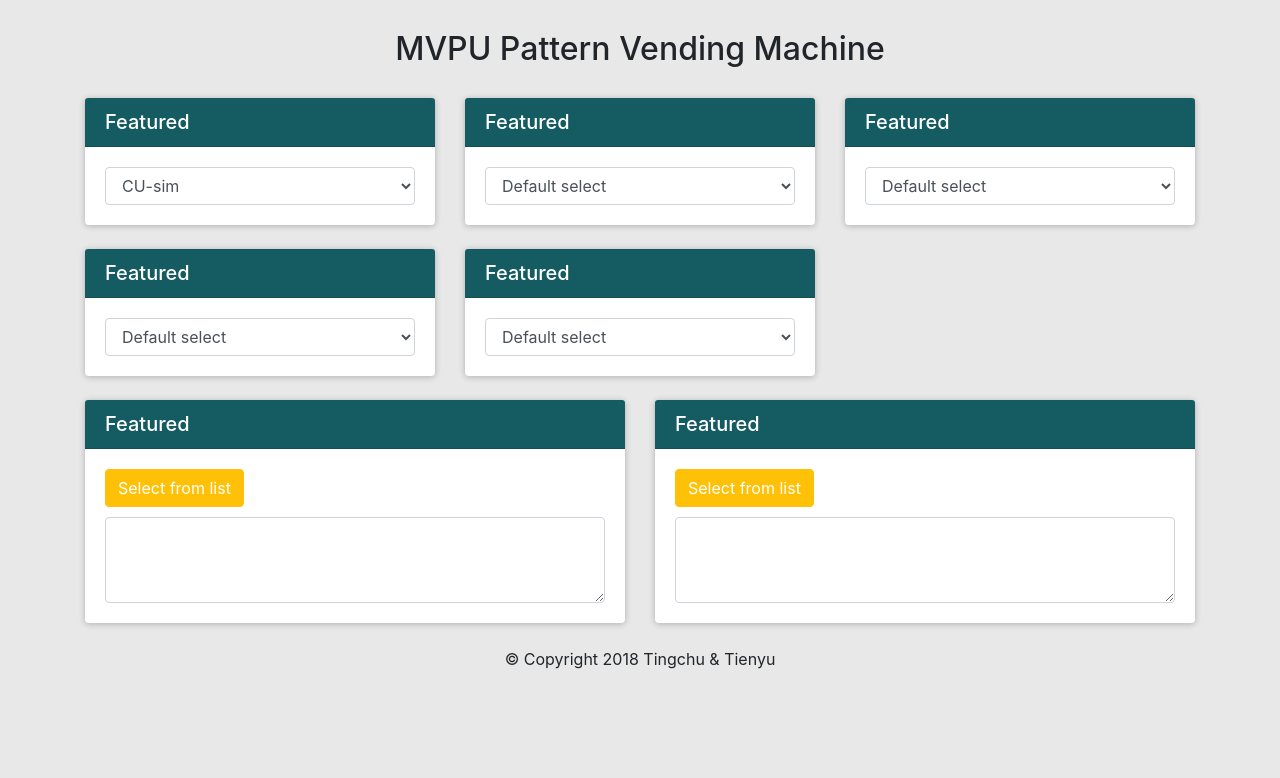
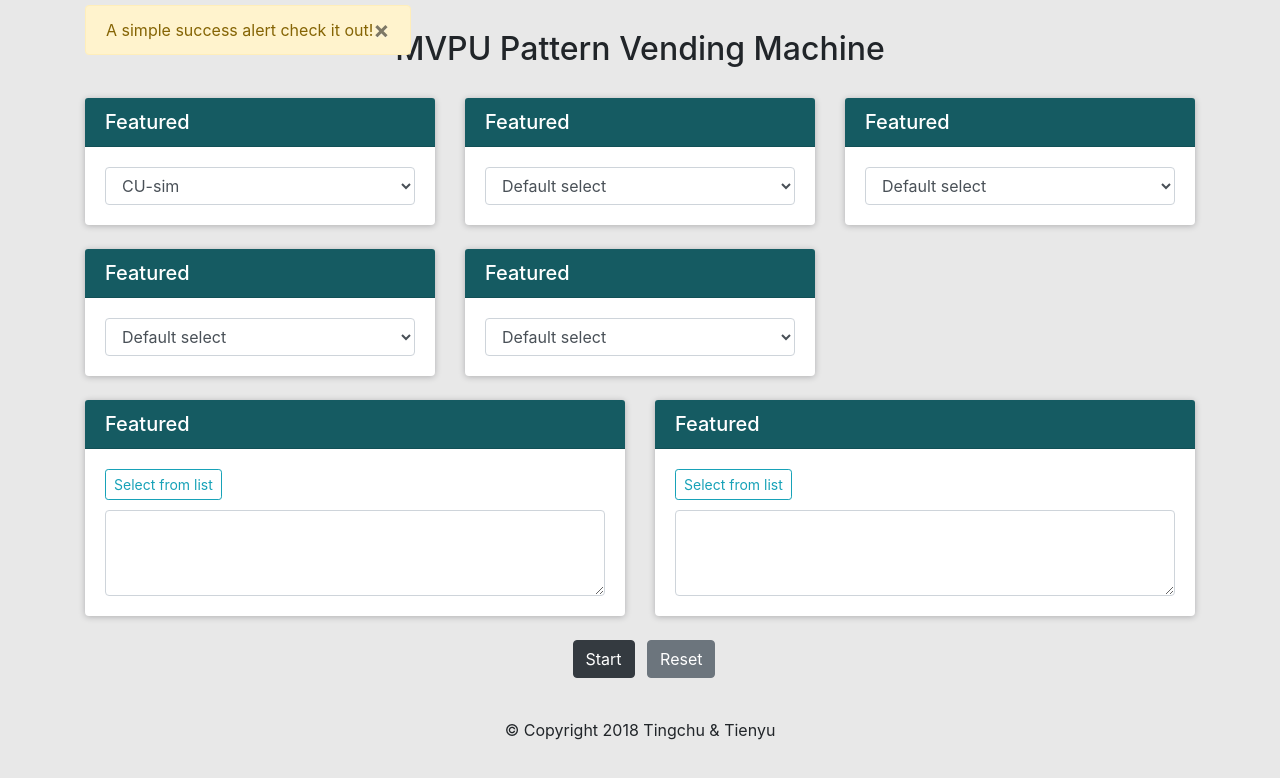
Before and after one commit to Tien-Yu/SYS, a plain HTML site: page index.html in a window 1280 px wide. Drawn offline with nearby package versions, Linux system fonts and the light colour scheme; no server answers.

Commit message:
[FE] stable UI

```diff
--- a/css/sys.css
+++ b/css/sys.css
@@ -15,8 +15,8 @@ body {
     border: none !important;
     box-shadow: 0 1px 6px rgba(32, 33, 36, 0.28);
 }
-.card .btn-warning {
-    color: #fff;
+.card .btn-outline-info {
+    /*color: #fff;*/
     margin-bottom: 10px;
 }
 .card .btn-warning:hover {
@@ -32,6 +32,12 @@ body {
     background-color: #155b62;
     color: #fff;
 }
-footer {
+footer, .submit {
     text-align: center;
 }
+.alert {
+    z-index: 1;
+    box-sizing: unset;
+    position: fixed !important;
+    top: 5px;
+}
--- a/index.html
+++ b/index.html
@@ -11,8 +11,17 @@
         <link rel="stylesheet" href="https://stackpath.bootstrapcdn.com/bootstrap/4.1.3/css/bootstrap.min.css" integrity="sha384-MCw98/SFnGE8fJT3GXwEOngsV7Zt27NXFoaoApmYm81iuXoPkFOJwJ8ERdknLPMO" crossorigin="anonymous">
     </head>
     <body>
+
         <div class="container">
+            <div class="alert alert-warning" role="alert">
+                A simple success alert check it out!
+                <button type="button" class="close" data-dismiss="alert" aria-label="Close">
+                    <span aria-hidden="true">&times;</span>
+                </button>
+            </div>
             <h1>MVPU Pattern Vending Machine</h1>
+
+            <form>
                 <div class="row">
                     <div class="col-lg-4 col-md-6 mb-4">
                         <div class="card">
@@ -74,7 +83,7 @@
                         <div class="card">
                             <h5 class="card-header">Featured</h5>
                             <div class="card-body">
-                            <button type="button" class="btn btn-warning">Select from list</button>
+                                <button type="button" class="btn btn-outline-info btn-sm">Select from list</button>
                                 <textarea class="form-control" id="exampleFormControlTextarea1" rows="3"></textarea>
                             </div>
                         </div>
@@ -83,13 +92,19 @@
                         <div class="card">
                             <h5 class="card-header">Featured</h5>
                             <div class="card-body">
-                            <button type="button" class="btn btn-warning">Select from list</button>
+                                <button type="button" class="btn btn-outline-info btn-sm">Select from list</button>
                                 <textarea class="form-control" id="exampleFormControlTextarea1" rows="3"></textarea>
                             </div>
                         </div>
                     </div>
                 </div>
-
+                <div class="row submit">
+                    <div class="col-lg-12 col-md-12 mb-4">
+                        <button class="btn btn-dark ml-2"> Start </button>
+                        <button type="button" class="btn btn-secondary ml-2"> Reset </button>
+                    </div>
+                </div>
+            </form>
         </div>
 
         <footer>&copy; Copyright 2018 Tingchu & Tienyu</footer>
```
Lines whose indentation alone changed are shown as unchanged.
